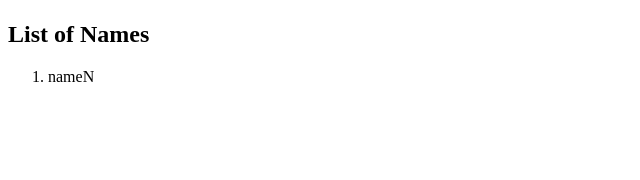
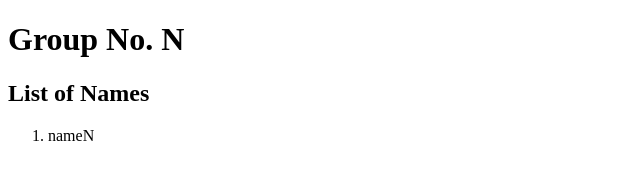
Before and after one commit to RanelleAdriane/ipt101-group-act-group-4, a plain HTML site: page index.html in a window 1280 px wide. Shown: the whole page, without its empty margins (0-640 px from the left). Drawn offline with Linux system fonts and the light colour scheme.

Commit message:
Added a letter numbering

```diff
--- a/index.html
+++ b/index.html
@@ -3,12 +3,13 @@
 <head>
     <meta charset="UTF-8">
     <meta name="viewport" content="width=device-width, initial-scale=1.0">
-    <title>Group Display Names</title>
+    <!-- A. Modify the N below to display the group number -->
+    <title>Group No. N Display Names</title>
 </head>
 <body>
 
-<!-- Edit your group number below -->
-<h1></h1>
+<!-- B. Edit your group number N below -->
+<h1>Group No. N</h1>
 
 <h2>List of Names</h2>
 
@@ -17,7 +18,7 @@
 
 <script>
     // Your array of names
-    // Modify your group members in UPPERCASE using the format: Lastname, FirstName
+    // C. Modify your group members in UPPERCASE using the format: Lastname, FirstName
     var namesArray = ["nameN"];
 
     // Get the container element
```
